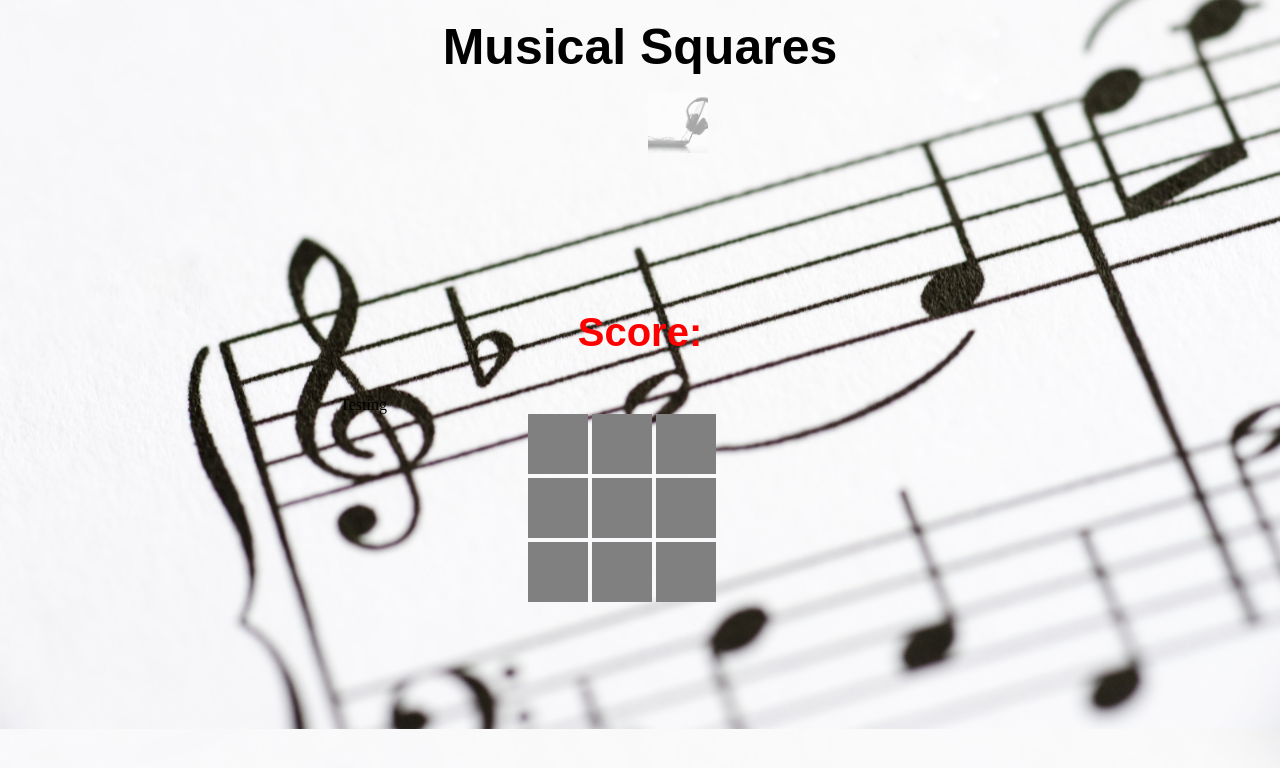
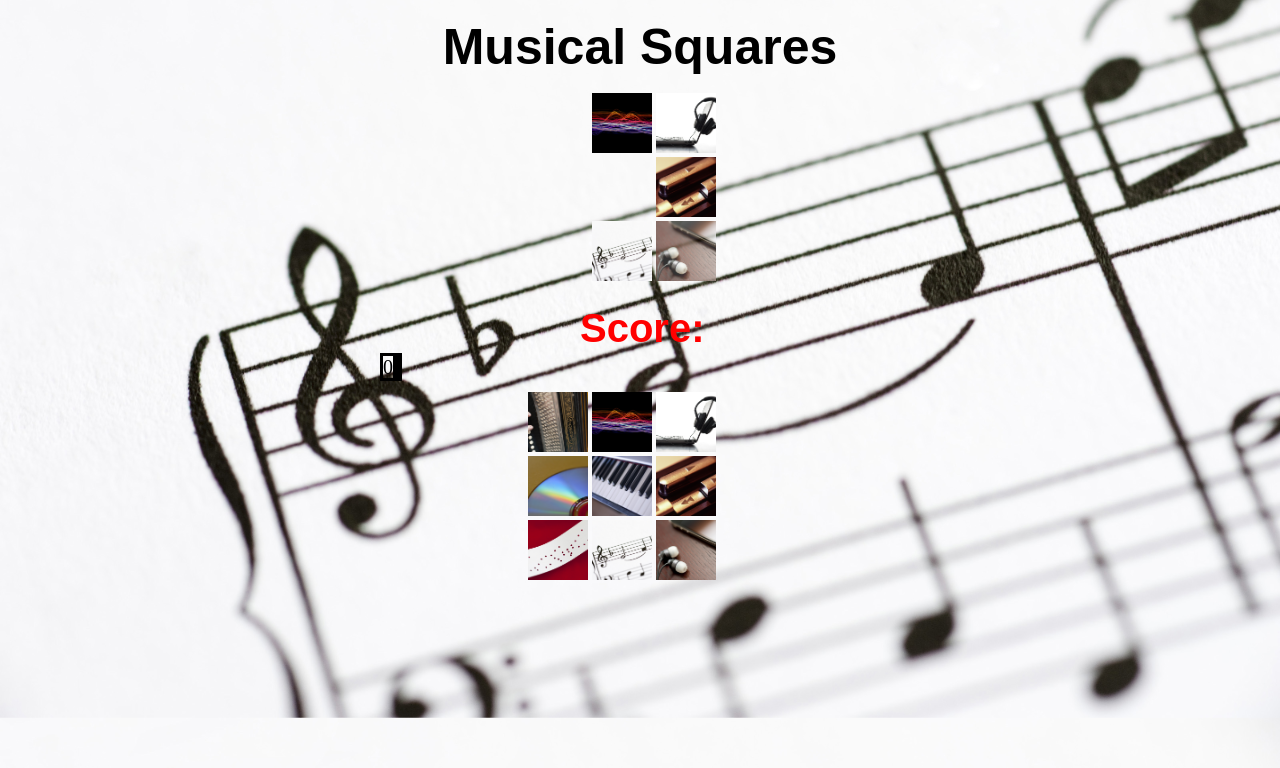
Before and after one commit to Johne103/Musical-Squares, a PHP site: page / in a window 1280 px wide. Shown: the top 768 px of the page. Run offline with PHP 8.4, Linux system fonts and the light colour scheme.

Commit message:
css updated to provide user images

```diff
--- a/css/style.css
+++ b/css/style.css
@@ -18,6 +18,9 @@ h1 {
 
 h2 {
   font-family: Papyrus, fantasy;
+  width: 120px;
+  margin: auto;
+  margin-top: 30px;
   color: red;
   font-size: 40px;
   font-style: normal;
@@ -71,8 +74,19 @@ h2 {
   background-position: center;
   background-size: cover;
   background-repeat: no-repeat;
-  background-color: grey;
 }
+
+#userSquares div:nth-child(1) { background-image: url(../images/accordion.jpg); }
+#userSquares div:nth-child(2) { background-image: url(../images/audio_waveform.jpg); }
+#userSquares div:nth-child(3) { background-image: url(../images/laptop_music_player.jpg); }
+#userSquares div:nth-child(4) { background-image: url(../images/music_cd.jpg); }
+#userSquares div:nth-child(5) { background-image: url(../images/music_keys.jpg); }
+#userSquares div:nth-child(6) { background-image: url(../images/music_player_buttons.jpg); }
+#userSquares div:nth-child(7) { background-image: url(../images/music_roll.jpg); }
+#userSquares div:nth-child(8) { background-image: url(../images/musical_notes.jpg); }
+#userSquares div:nth-child(9) { background-image: url(../images/portable_music.jpg); }
+
+
 
 .user-square {
   display: inline-block;
@@ -94,11 +108,29 @@ h2 {
 ol {
   list-style: none;
   display: inline;
-  /*margin: auto;
-  margin-top: 10px;
-  padding: 0px;
-  text-align: center;*/
+  width: 100px;
+  margin: 0px;
 }
+
+li {
+  display: inline;
+  width: 80px;
+  height: 50px;
+  border: 1px solid;
+  border-width: medium;;
+  color: rgb(0,0,0);
+  vertical-align: top;
+  font-size: 20px;
+  line-height: 50px;
+  margin: 0px;
+
+/*#Score {
+  color: black;
+}
+
+#Feedback {
+  color: black;
+}*/
 
 #play {
   width: 50px;
--- a/index.html
+++ b/index.html
@@ -29,8 +29,8 @@
     <h2>Score:</h2>
 
     <ol>
-      <li id = "Score"></li>
-      <li id = "Feedback"></li>
+      <li id="score"></li>
+      <li id="feedback"></li>
     </ol>
 
     <div id="userSquares">
--- a/js/main.js
+++ b/js/main.js
@@ -1,42 +1,51 @@
+function shuffle(a) {
+  var j, x, i;
+  for (i = a.length; i; i--) {
+    j = Math.floor(Math.random() * i);
+    x = a[i - 1];
+    a[i - 1] = a[j];
+    a[j] = x;
+  }
+}
+
 $(function() {
   var $cpuSquares = $('#cpuSquares div');
   var $userSquares = $('#userSquares div');
   var audio = $('#soundToPlay')[0];
+  var $score = $('#score');
+  var $feedback = $('#feedback');
   var currentIndex = 0;
-  var userScore = [];
+  var userScore = 0;
+  var feedBack = "";
+
+  $score.text(userScore);
+
+  shuffle($cpuSquares);
 
   $cpuSquares.each(function(i, square) {
     var parent = $("#cpuSquares");
-    var divs = parent.children();
-    while (divs.length) {
-        parent.append(divs.splice(Math.floor(Math.random() * divs.length), 1)[0]);
-    }
     setTimeout(function() {
       currentIndex = i;
       audio.src = "sounds/" + $(square).data('filename') + ".wav";
       console.log(audio.src);
       audio.play();
-      $(square).fadeTo(1000, 0);
-    }, i * 1000);
+      $(square).fadeTo(2000, 0);
+    }, i * 2000);
   });
 
   $userSquares.one('click', function() {
     var parent = $("#userSquares");
-    var divs = parent.children();
-    while (divs.length) {
-        parent.append(divs.splice(Math.floor(Math.random() * divs.length), 1)[0]);
-    }
     var filename = $(this).data('filename') + ".wav";
     var fileBeingPlayed = audio.src.split('/').slice(-1)[0];
-    console.log(filename, fileBeingPlayed);
     if(filename === fileBeingPlayed) {
       $cpuSquares.eq(currentIndex).stop(true, false);
       userScore++;
       console.log(userScore);
+      $score.text(userScore);
+      $(this).css({background: "red"});
+    }
+    else {
+      $(this).css({ opacity: 0 });
     }
   });
-
-document.getElementById("Score").textContent = userScore;
-document.getElementById("Feedback").textContent = "Testing";
-
 });
```
